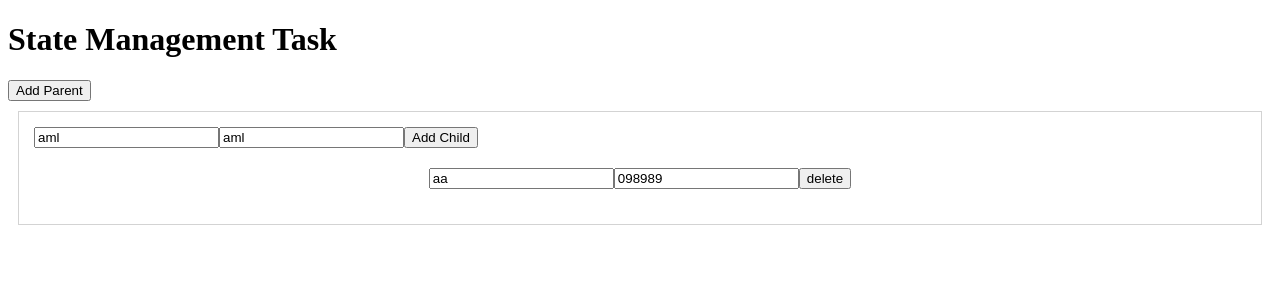
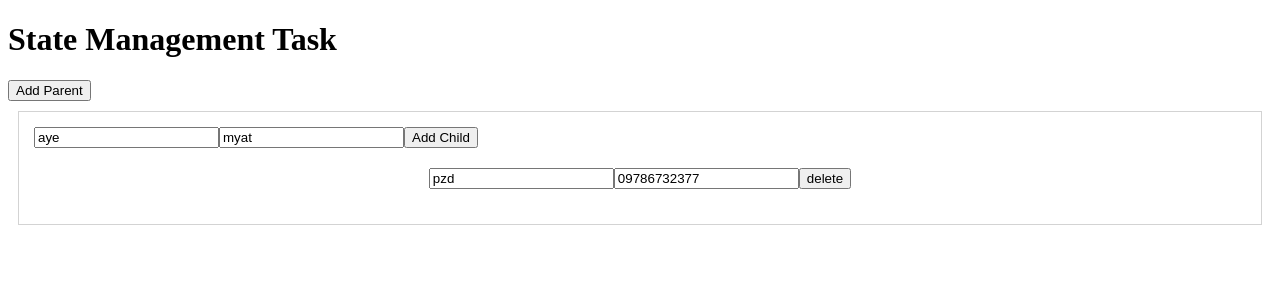
Before and after one commit to ayemyatlwin/git-flow-test, a React (Create React App) app: page /service in a window 1280 px wide. Shown: the top 300 px of the page. Built offline with nearby package versions, Linux system fonts and the light colour scheme.

Commit message:
state management exercise

```diff
--- a/src/pages/Service.jsx
+++ b/src/pages/Service.jsx
@@ -2,27 +2,47 @@ import React, { useState } from "react";
 
 const data = [
   {
-    parents: [{ firstname: "aml", lastname: "aml" }],
-    children: [{ address: "aa", phone: "098989" }],
+    parents: [{ firstName: "aye", lastName: "myat" }],
+    children: [{ address: "pzd", phone: "09786732377" }],
   },
 ];
 
 const Service = () => {
   const [items, setItems] = useState([...data]);
+
   console.log(items);
+
+  const handleParentChange = (parentIndex, field, value) => {
+    const newItems = [...items];
+    newItems[parentIndex].parents[0][field] = value;
+    setItems(newItems);
+  };
+
+  const handleChildChange = (parentIndex, childIndex, field, value) => {
+    const newItems = [...items];
+    newItems[parentIndex].children[childIndex][field] = value;
+    setItems(newItems);
+  };
+
   const addParentDiv = () => {
-    setItems([...items, { parents: [""], children: [] }]);
+    setItems([
+      ...items,
+      { parents: [{ firstName: "", lastName: "" }], children: [] },
+    ]);
   };
+
   const addchildDiv = (parentIndex) => {
     const newItems = [...items];
-    newItems[parentIndex].children.push("");
+    newItems[parentIndex].children.push({ address: "", phone: "" });
     setItems(newItems);
   };
+
   const deletechildDiv = (parentIndex, childIndex) => {
     const newItems = [...items];
     newItems[parentIndex].children.splice(childIndex, 1);
     setItems(newItems);
   };
+
   return (
     <>
       <h1>State Management Task</h1>
@@ -32,8 +52,30 @@ const Service = () => {
           <main key={parentIndex} className="parent-div">
             {m.parents.map((p, pIndex) => (
               <div key={pIndex} className="">
-                <input type="text" value={p.firstname} onChange={(e)=>e.target.value} />
-                <input type="text" value={p.lastname} />
+                <input
+                  type="text"
+                  name="firstName"
+                  value={p.firstName || ""}
+                  onChange={(e) =>
+                    handleParentChange(
+                      parentIndex,
+                      e.target.name,
+                      e.target.value
+                    )
+                  }
+                />
+                <input
+                  type="text"
+                  name="lastName"
+                  value={p.lastName || ""}
+                  onChange={(e) =>
+                    handleParentChange(
+                      parentIndex,
+                      e.target.name,
+                      e.target.value
+                    )
+                  }
+                />
                 <button onClick={() => addchildDiv(parentIndex)}>
                   Add Child
                 </button>
@@ -41,8 +83,32 @@ const Service = () => {
             ))}
             {m.children.map((c, index) => (
               <div key={index} className="child-div">
-                <input type="text" value={c.address} />
-                <input type="text" value={c.phone} />
+                <input
+                  type="text"
+                  name="address"
+                  value={c.address || ""}
+                  onChange={(e) =>
+                    handleChildChange(
+                      parentIndex,
+                      index,
+                      e.target.name,
+                      e.target.value
+                    )
+                  }
+                />
+                <input
+                  type="text"
+                  name="phone"
+                  value={c.phone || ""}
+                  onChange={(e) =>
+                    handleChildChange(
+                      parentIndex,
+                      index,
+                      e.target.name,
+                      e.target.value
+                    )
+                  }
+                />
                 <button onClick={() => deletechildDiv(parentIndex, index)}>
                   delete
                 </button>
```
